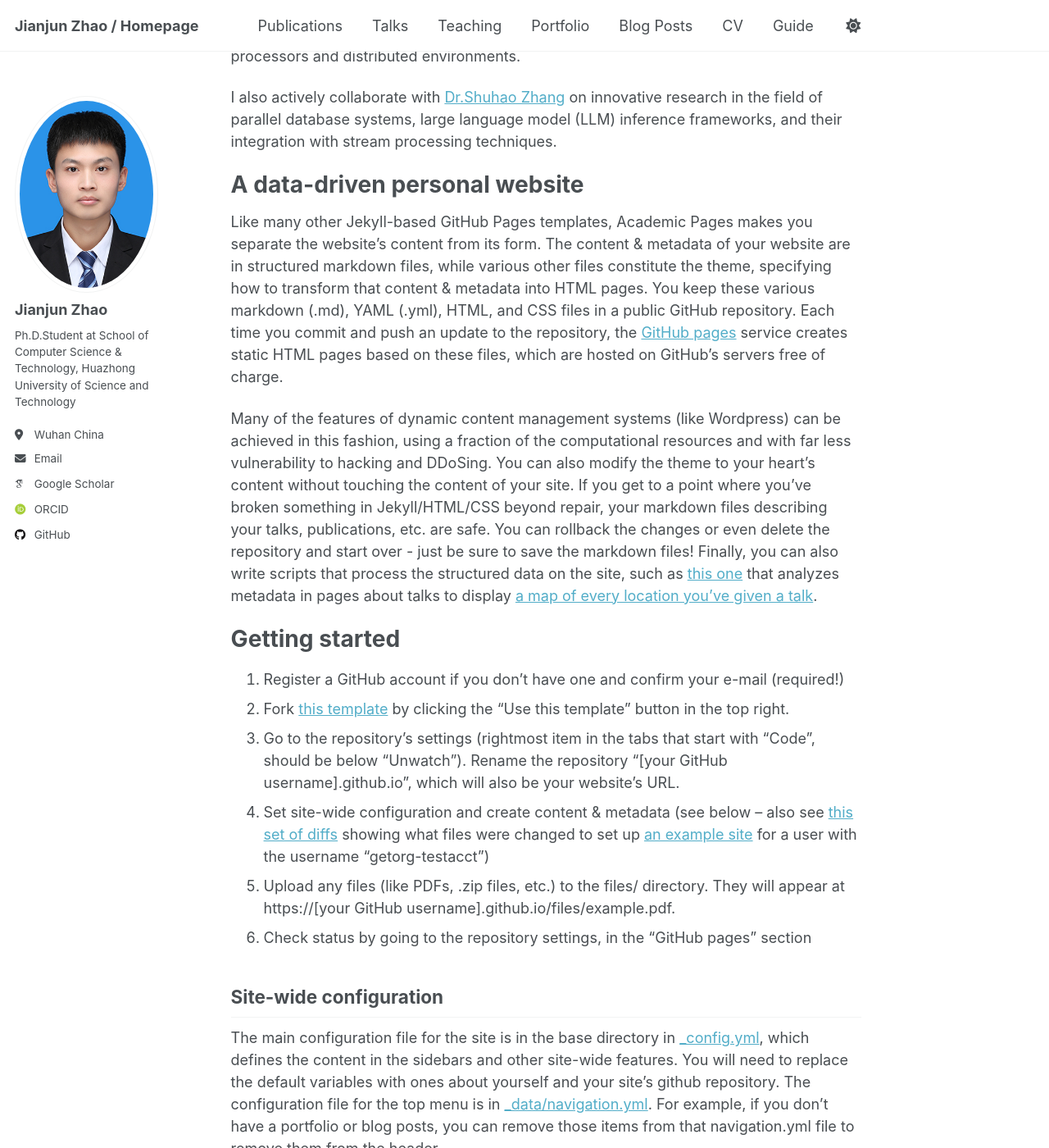
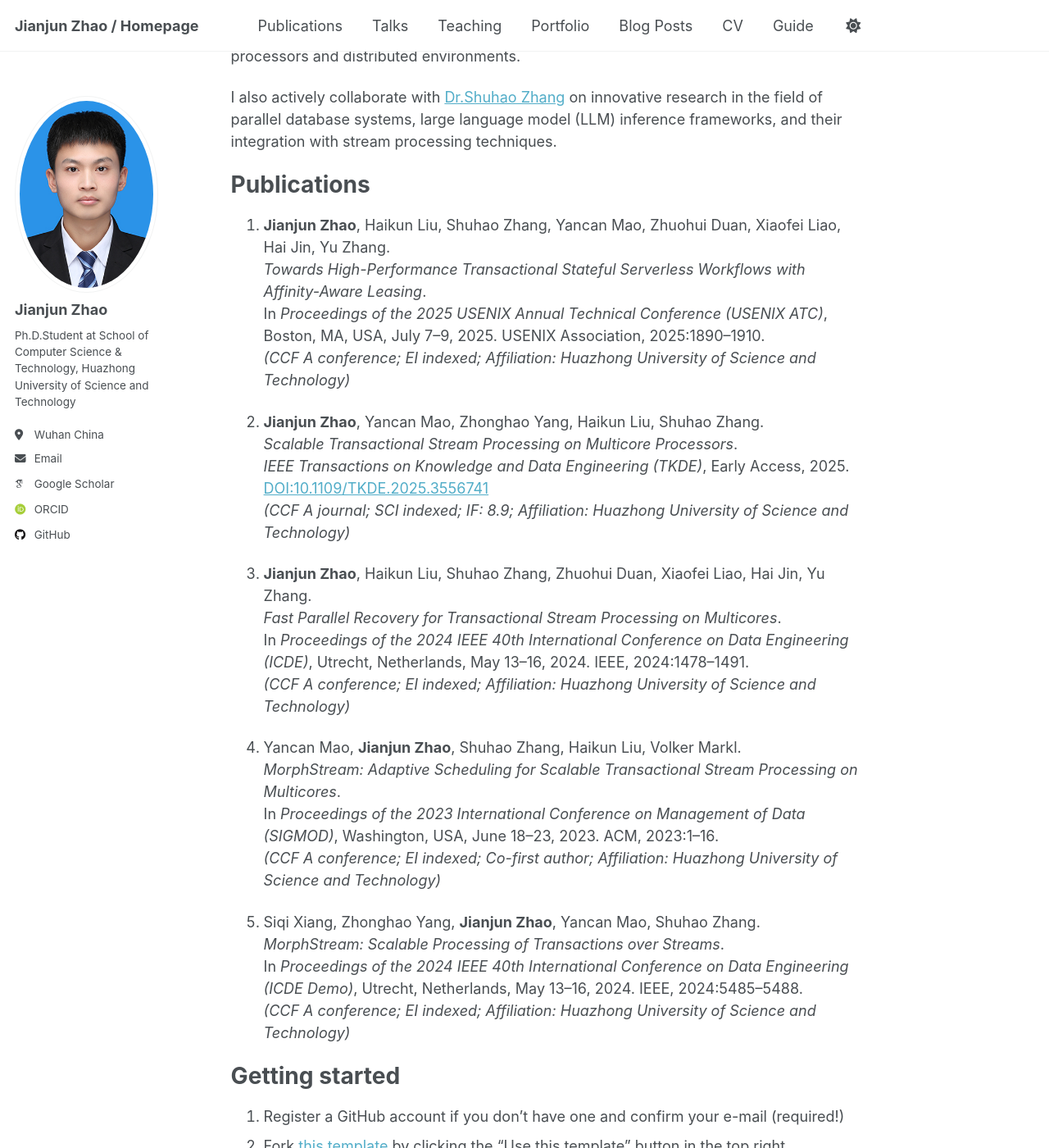
Before and after one commit to curryzjj/curryzjj.github.io, a Jekyll site: the page built from _pages/about.md, in a window 1280 px wide and 1400 px high, scrolled down 299 px. Shown: the whole window at 82% size. Built offline with Jekyll 4.4.1, drawn with Linux system fonts in a browser that asks for light colours; some web fonts are replaced.

Commit message:
Modify about

```diff
--- a/_pages/about.md
+++ b/_pages/about.md
@@ -18,11 +18,33 @@ I also actively collaborate with [Dr.Shuhao Zhang](https://shuhaozhangtony.githu
 systems, large language model (LLM) inference frameworks, and their
 integration with stream processing techniques.
 
-A data-driven personal website
+Publications
 ======
-Like many other Jekyll-based GitHub Pages templates, Academic Pages makes you separate the website's content from its form. The content & metadata of your website are in structured markdown files, while various other files constitute the theme, specifying how to transform that content & metadata into HTML pages. You keep these various markdown (.md), YAML (.yml), HTML, and CSS files in a public GitHub repository. Each time you commit and push an update to the repository, the [GitHub pages](https://pages.github.com/) service creates static HTML pages based on these files, which are hosted on GitHub's servers free of charge.
+1. **Jianjun Zhao**, Haikun Liu, Shuhao Zhang, Yancan Mao, Zhuohui Duan, Xiaofei Liao, Hai Jin, Yu Zhang.
+   *Towards High-Performance Transactional Stateful Serverless Workflows with Affinity-Aware Leasing*.
+   In *Proceedings of the 2025 USENIX Annual Technical Conference (USENIX ATC)*, Boston, MA, USA, July 7–9, 2025. USENIX Association, 2025:1890–1910.
+   *(CCF A conference; EI indexed; Affiliation: Huazhong University of Science and Technology)*
 
-Many of the features of dynamic content management systems (like Wordpress) can be achieved in this fashion, using a fraction of the computational resources and with far less vulnerability to hacking and DDoSing. You can also modify the theme to your heart's content without touching the content of your site. If you get to a point where you've broken something in Jekyll/HTML/CSS beyond repair, your markdown files describing your talks, publications, etc. are safe. You can rollback the changes or even delete the repository and start over - just be sure to save the markdown files! Finally, you can also write scripts that process the structured data on the site, such as [this one](https://github.com/academicpages/academicpages.github.io/blob/master/talkmap.ipynb) that analyzes metadata in pages about talks to display [a map of every location you've given a talk](https://academicpages.github.io/talkmap.html).
+2. **Jianjun Zhao**, Yancan Mao, Zhonghao Yang, Haikun Liu, Shuhao Zhang.
+   *Scalable Transactional Stream Processing on Multicore Processors*.
+   *IEEE Transactions on Knowledge and Data Engineering (TKDE)*, Early Access, 2025.
+   [DOI:10.1109/TKDE.2025.3556741](https://doi.org/10.1109/TKDE.2025.3556741)
+   *(CCF A journal; SCI indexed; IF: 8.9; Affiliation: Huazhong University of Science and Technology)*
+
+3. **Jianjun Zhao**, Haikun Liu, Shuhao Zhang, Zhuohui Duan, Xiaofei Liao, Hai Jin, Yu Zhang.
+   *Fast Parallel Recovery for Transactional Stream Processing on Multicores*.
+   In *Proceedings of the 2024 IEEE 40th International Conference on Data Engineering (ICDE)*, Utrecht, Netherlands, May 13–16, 2024. IEEE, 2024:1478–1491.
+   *(CCF A conference; EI indexed; Affiliation: Huazhong University of Science and Technology)*
+
+4. Yancan Mao, **Jianjun Zhao**, Shuhao Zhang, Haikun Liu, Volker Markl.
+   *MorphStream: Adaptive Scheduling for Scalable Transactional Stream Processing on Multicores*.
+   In *Proceedings of the 2023 International Conference on Management of Data (SIGMOD)*, Washington, USA, June 18–23, 2023. ACM, 2023:1–16.
+   *(CCF A conference; EI indexed; Co-first author; Affiliation: Huazhong University of Science and Technology)*
+
+5. Siqi Xiang, Zhonghao Yang, **Jianjun Zhao**, Yancan Mao, Shuhao Zhang.
+   *MorphStream: Scalable Processing of Transactions over Streams*.
+   In *Proceedings of the 2024 IEEE 40th International Conference on Data Engineering (ICDE Demo)*, Utrecht, Netherlands, May 13–16, 2024. IEEE, 2024:5485–5488.
+   *(CCF A conference; EI indexed; Affiliation: Huazhong University of Science and Technology)*
 
 Getting started
 ======
```
